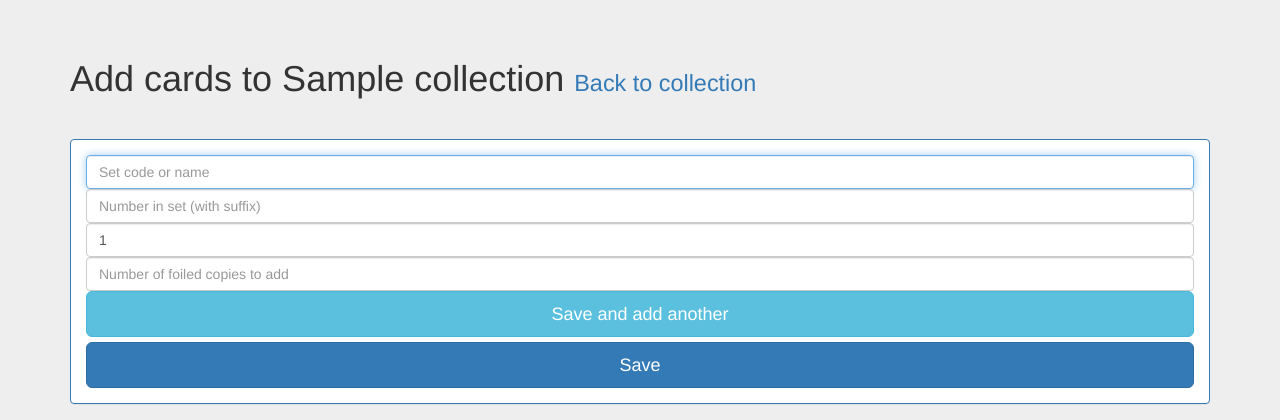
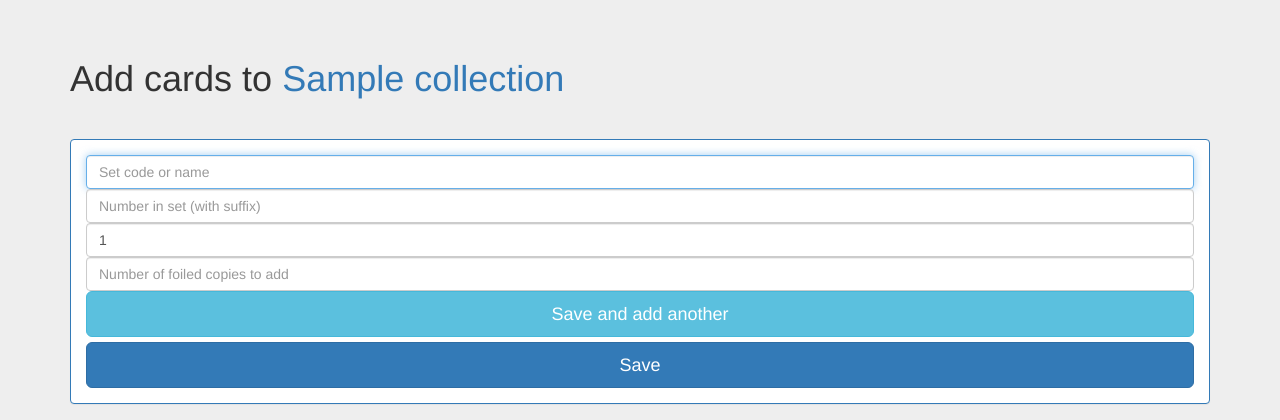
Before and after one commit to bfrascher/django-cardbox, a Django app: page /collection/1/add in a window 1280 px wide. Shown: the part 51-471 px from the top of the page. Run offline with Django 3.2, Linux system fonts and the light colour scheme; a user stored in the database is signed in; tables that the repository leaves empty hold one stand-in row (values such as "Sample post"); some libraries are stand-ins or nearby versions.

Commit message:
templates: Add better back link

```diff
--- a/cardbox/templates/cardbox/add_collection_entry.html
+++ b/cardbox/templates/cardbox/add_collection_entry.html
@@ -3,9 +3,7 @@
 {% block content %}
 
 <div class="page-header">
-  <h1>Add cards to {{ collection.name }}
-    <small><a href="{% url 'cardbox:collection' collection.id %}">Back to collection</a></small>
-  </h1>
+  <h1>Add cards to <a href="{% url 'cardbox:collection' collection.id %}">{{ collection.name }}</a></h1>
 </div>
 
 <div class="panel panel-primary">
```
